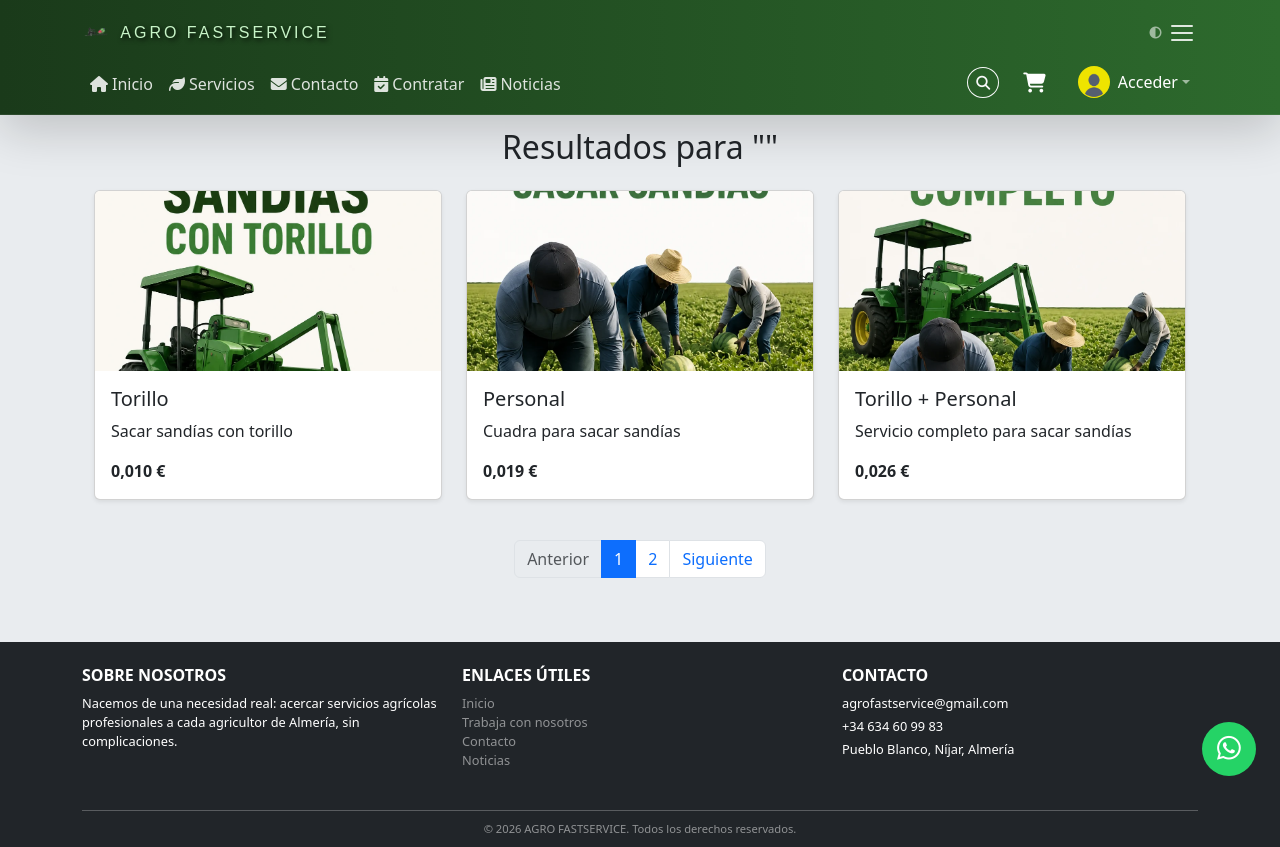
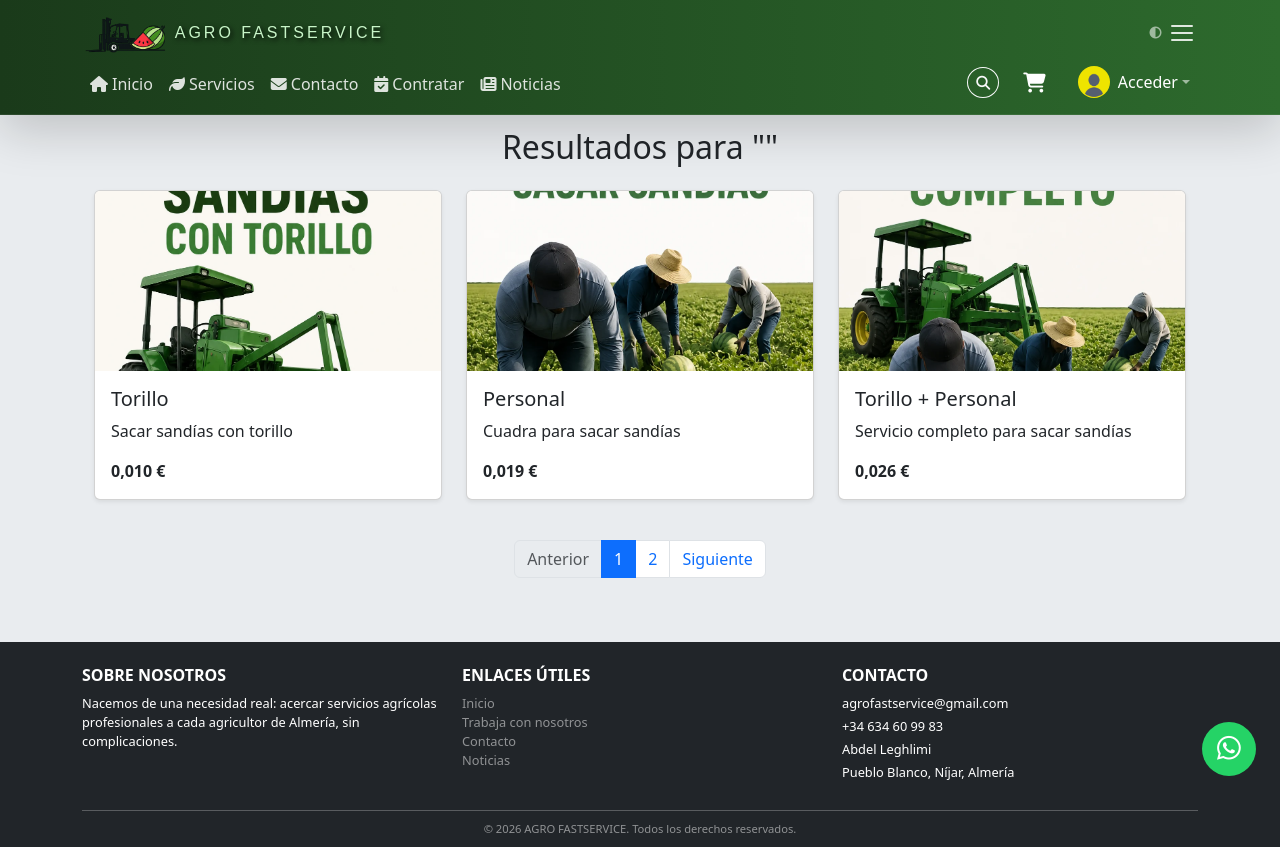
Before and after one commit to Leghlimi/agro_fastservice, a Django app: page /buscador/ in a window 1280 px wide. Run offline with Django 5.2, Linux system fonts and the light colour scheme; data comes from the database, SQL or seed files in the repository.

Commit message:
Versión modificada finalizada. Testar en producción

```diff
--- a/templates/base.html
+++ b/templates/base.html
@@ -27,7 +27,7 @@
 
             <!-- Logo -->
             <a class="navbar-brand d-flex align-items-center order-1 order-lg-1 me-2" href="{% url 'home' %}">
-                <img src="{% static 'img/logo_afs_transparent.webp' %}" alt="AFS Logo" class="me-2">
+                <img src="{% static 'img/logo_afs_isotipo.webp' %}" alt="AFS Logo" class="me-2">
                 <span style="font-family: 'Arial', serif; font-size: 1rem; letter-spacing: 3px; color: #c8f5c8;">AGRO FASTSERVICE</span>
             </a>
 
@@ -219,6 +219,7 @@
                 <h6 class="text-uppercase">Contacto</h6>
                 <p class="mb-1">agrofastservice@gmail.com</p>
                 <p class="mb-1">+34 634 60 99 83</p>
+                <p class="mb-1">Abdel Leghlimi</p>
                 <p class="mb-1">Pueblo Blanco, Níjar, Almería</p>
             </div>
         </div>
```
Also changed, not shown: static/img/logo_afs_isotipo.webp (added), static/img/logoafs_transparent_red.png (added).
